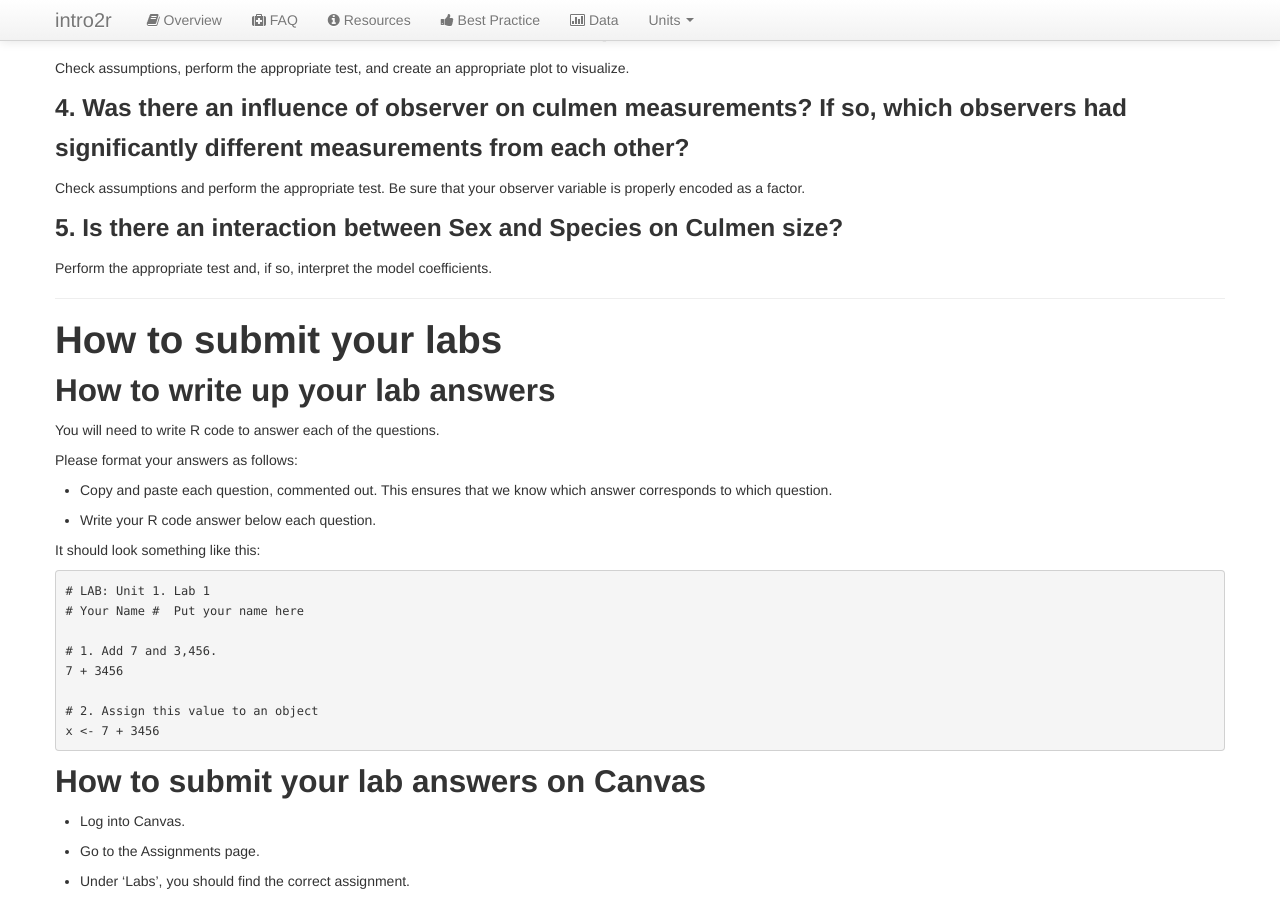
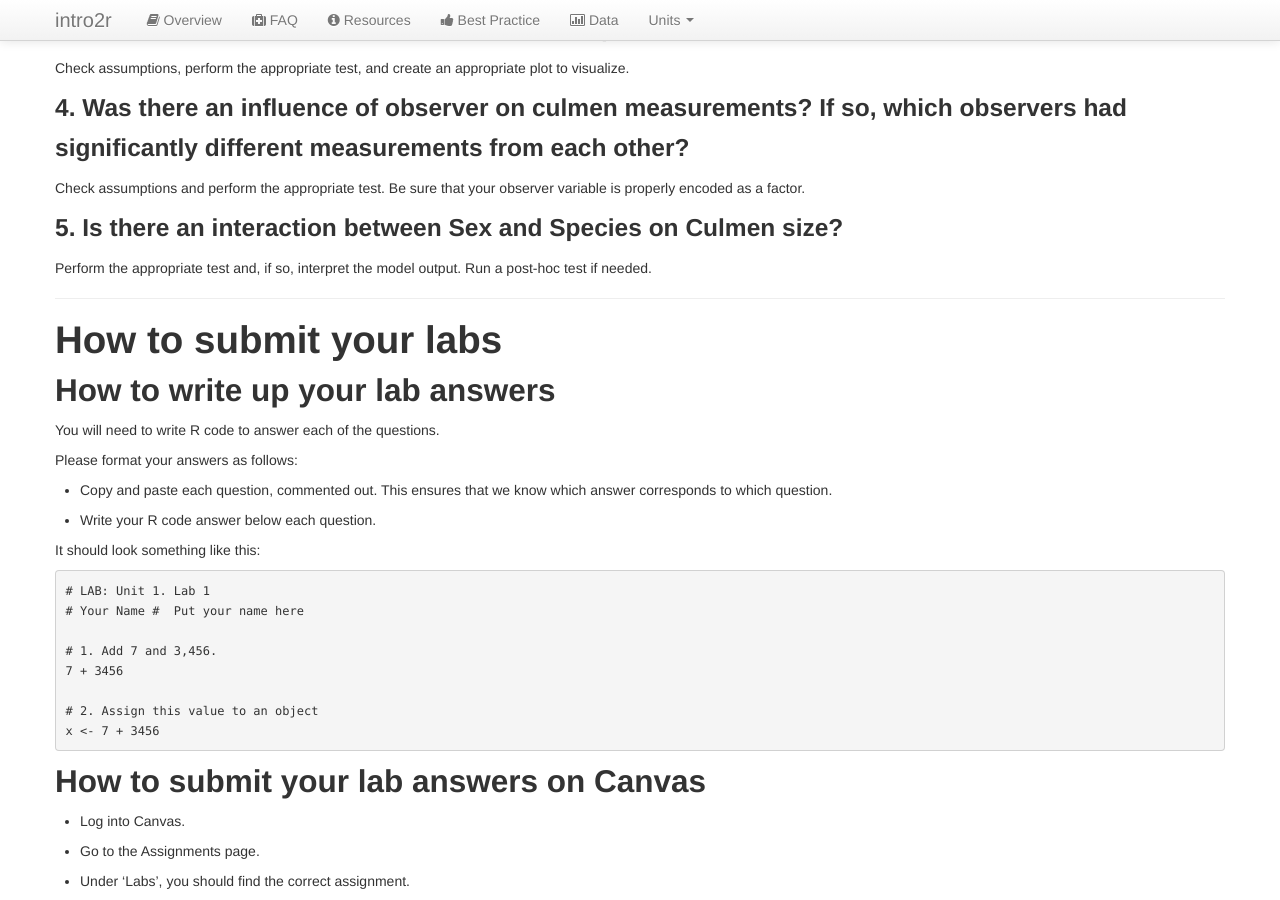
Before and after one commit to intro2r/intro2r, a Jekyll site: the page built from unit3/labs.md, in a window 1280 px wide and 900 px high, scrolled down 3109 px. Built offline with Jekyll 4.4.1, drawn with Linux system fonts in a browser that asks for light colours; our own code applies the rules of GitHub Pages for plain Markdown files.

Commit message:
Update labs.md

```diff
--- a/unit3/labs.md
+++ b/unit3/labs.md
@@ -196,7 +196,7 @@ Check assumptions and perform the appropriate test. Be sure that your observer v
 
 ### 5. Is there an interaction between Sex and Species on Culmen size?
 
-Perform the appropriate test and, if so, interpret the model coefficients.
+Perform the appropriate test and, if so, interpret the model output. Run a post-hoc test if needed.
 
 
 
```
